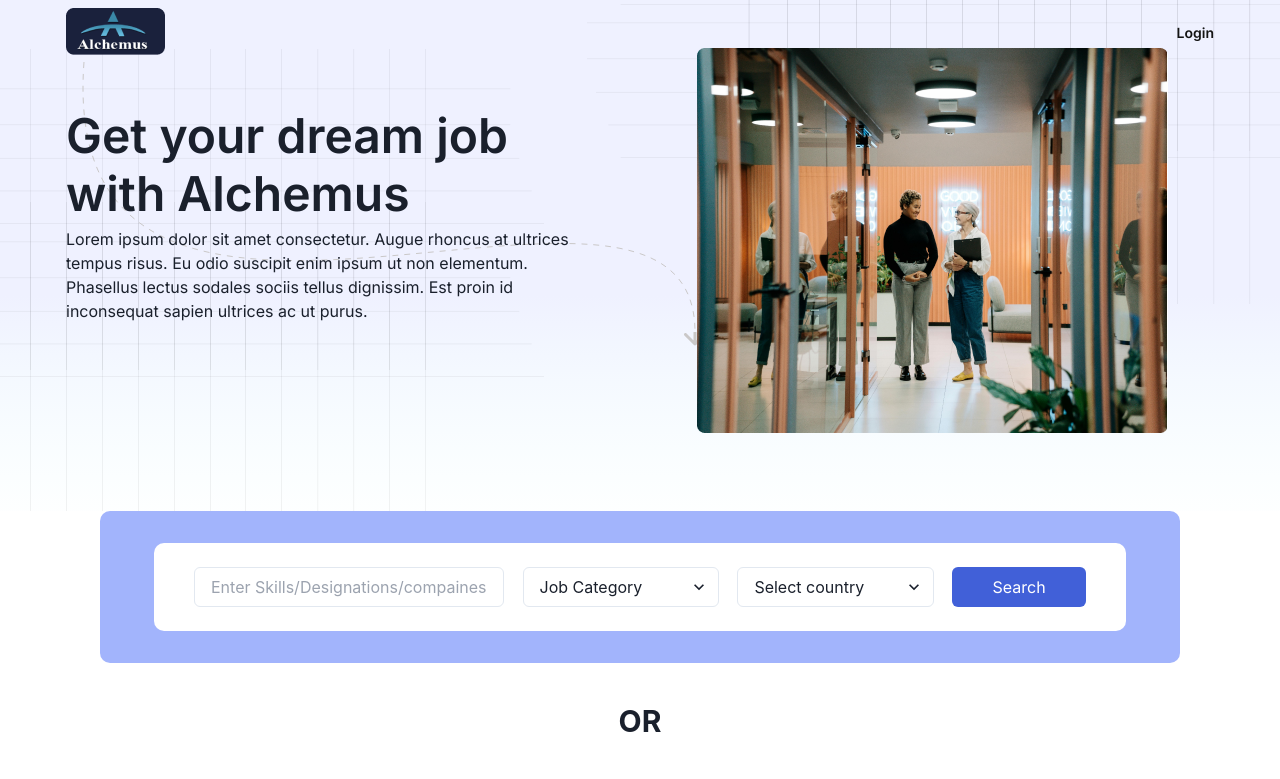
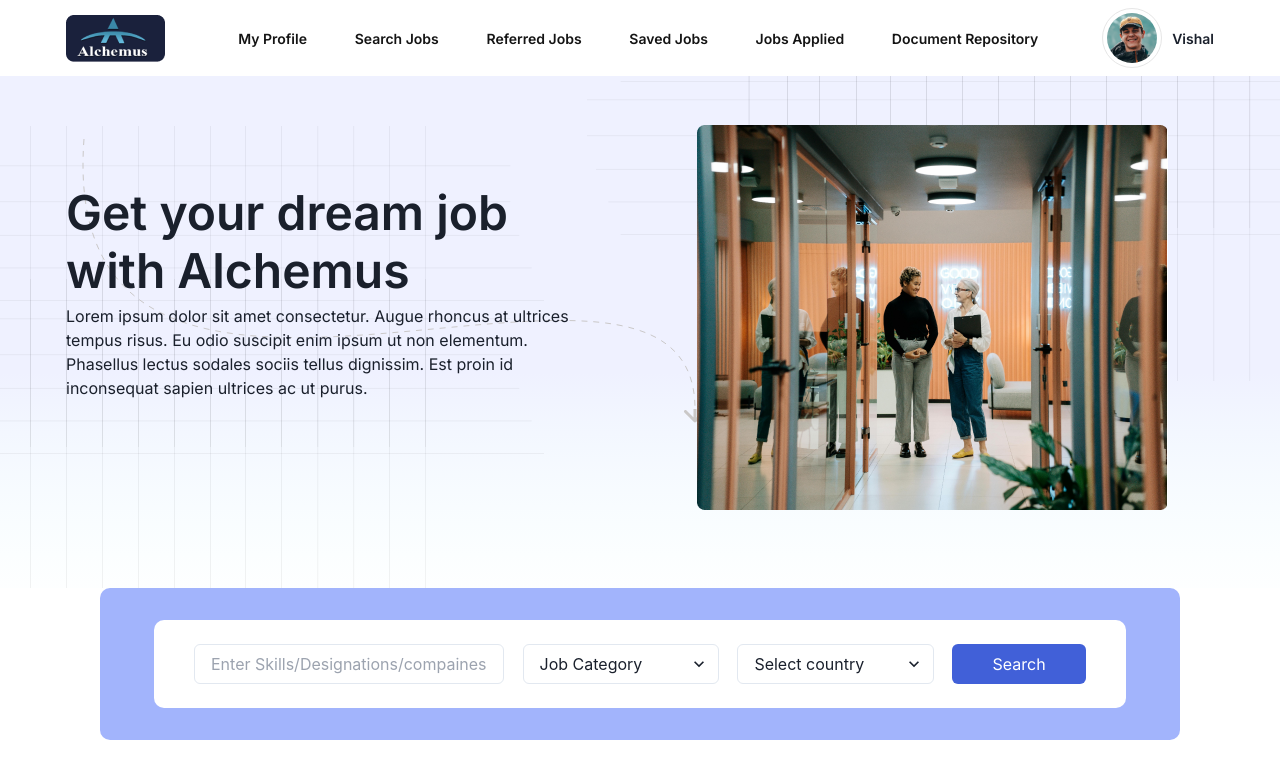
Before and after one commit to GowrishankarSMenon/backendtesting, a React (Create React App) app: page / in a window 1280 px wide. Shown: the top 779 px of the page. Built offline with nearby package versions, Linux system fonts and the light colour scheme.

Commit message:
fix : navbar

```diff
--- a/src/components/Nav.js
+++ b/src/components/Nav.js
@@ -33,7 +33,7 @@ const NavBar = () => {
 
   return (
     <Box w={"100%"}>
-      {getLogin == "true" ? (
+      {getLogin !== "true" ? (
         <Box
           className="c_logo"
           w={"100%"}
--- a/src/pages/Home.jsx
+++ b/src/pages/Home.jsx
@@ -10,7 +10,7 @@ import ResumeUpload from "../components/resumeUpload";
 export const HomePage = () => {
   let login = localStorage.getItem("login");
   return (
-    <Box className="category_container" mt={login == null ? -16 : 0}>
+    <Box className="category_container" mt={login == null ? 0 : 0}>
       <Banner />
       <SearchSection />
       <Heading as="p" size="lg" mt={10} mb={10} className="category_heading text-center">OR</Heading>
```
